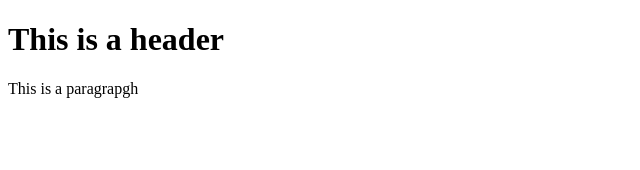
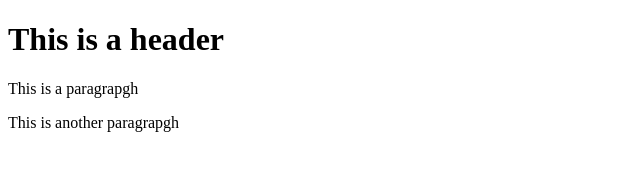
Before and after one commit to fitsumh7/git-test, a plain HTML site: page index.html in a window 1280 px wide. Shown: the whole page, without its empty margins (0-640 px from the left). Drawn offline with Linux system fonts and the light colour scheme.

Commit message:
Third commit

```diff
--- a/index.html
+++ b/index.html
@@ -3,5 +3,6 @@
     <body>
         <h1>This is a header</h1>
         <p>This is a paragrapgh</p>
+        <p>This is another paragrapgh</p>
     </body>
 </html>
```
